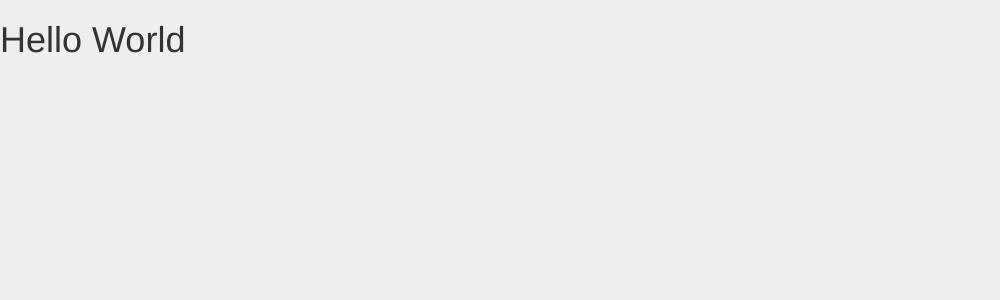
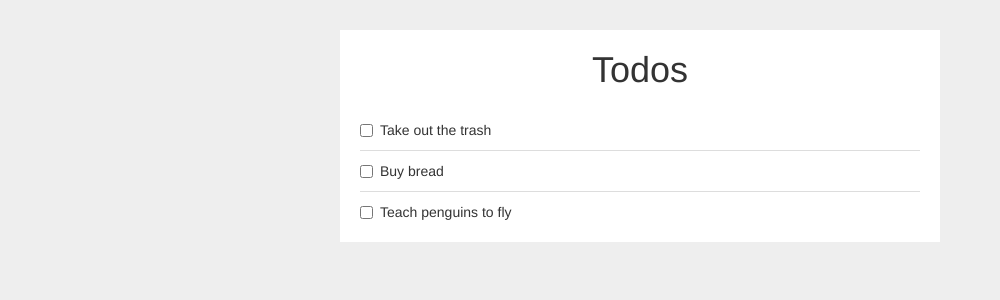
Before and after one commit to golden-fireflame/React-todo-app, a React (Create React App) app: page / in a window 1280 px wide. Shown: the top 300 px of the page, without its empty margins (0-1000 px from the left). Built offline with nearby package versions, Linux system fonts and the light colour scheme.

Commit message:
Add some JSX

```diff
--- a/src/App.js
+++ b/src/App.js
@@ -2,7 +2,33 @@ import React from 'react';
 
 function App() {
     return (
-        <h1>Hello World</h1>
+        <div className="container">
+            <div className="row">
+                <div className="todolist">
+                    <h1>Todos</h1>
+                    <ul className="list-unstyled">
+                        <li className="ui-state-default">
+                            <div className="checkbox">
+                                <label>
+                                    <input type="checkbox" value=""/>Take out the trash</label>
+                            </div>
+                        </li>
+                        <li className="ui-state-default">
+                            <div className="checkbox">
+                                <label>
+                                    <input type="checkbox" value=""/>Buy bread</label>
+                            </div>
+                        </li>
+                        <li className="ui-state-default">
+                            <div className="checkbox">
+                                <label>
+                                    <input type="checkbox" value=""/>Teach penguins to fly</label>
+                            </div>
+                        </li>
+                    </ul>
+                </div>
+            </div>
+        </div>
     );
 }
 
```
